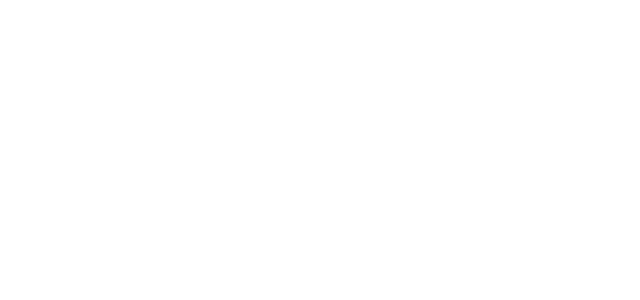
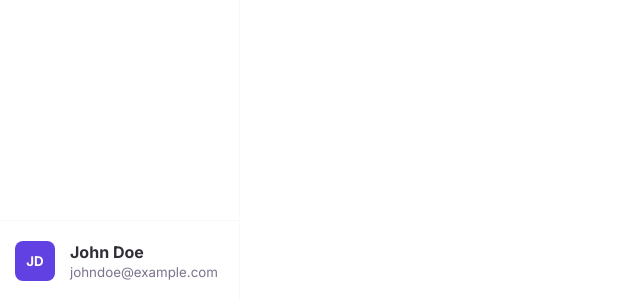
Before and after one commit to Eatrak/trustee-desktop, a React (Create React App) app: page / in a window 1280 px wide. Before the commit this address had no page. Shown: the part 500-800 px from the top of the page, without its empty margins (0-640 px from the left). Built offline with nearby package versions, Linux system fonts and the light colour scheme.

Commit message:
feat(app-layout): add app-layout

```diff
--- a/src/index.tsx
+++ b/src/index.tsx
@@ -9,6 +9,7 @@
 import reportWebVitals from './reportWebVitals';
 import SignUpPage from './pages/SignUp';
 import SignInPage from './pages/SignIn';
+import AppLayout from './pages/AppLayout';
 
 if (process.env.NODE_ENV === "production") {
   Sentry.init({
@@ -24,6 +25,7 @@
   return(
     <Router>
       <Routes>
+        <Route path="/*" element={<AppLayout/>}/>
         <Route path="/sign-up" element={<SignUpPage/>}/>
         <Route path="/sign-in" element={<SignInPage/>}/>
       </Routes>
--- /dev/null
+++ b/src/pages/AppLayout/index.tsx
@@ -0,0 +1,20 @@
+import "./style.css";
+
+import { Routes } from "react-router-dom";
+
+import Navbar from "@components/Navbar";
+
+const AppLayout = () => {
+    return (
+        <div className="page app-layout">
+            <Navbar/>
+            <div className="app-layout__content">
+                <Routes>
+                </Routes>
+            </div>
+            <div></div>
+        </div>
+    );
+};
+
+export default AppLayout;
--- /dev/null
+++ b/src/pages/AppLayout/style.css
@@ -0,0 +1,11 @@
+.app-layout {
+    display: grid;
+    grid-template-columns: 240px auto 400px;
+
+    --primaryColor: var(--primary-600) !important;
+}
+
+.app-layout__content {
+    padding: 30px;
+    padding-top: 40px;
+}
```
